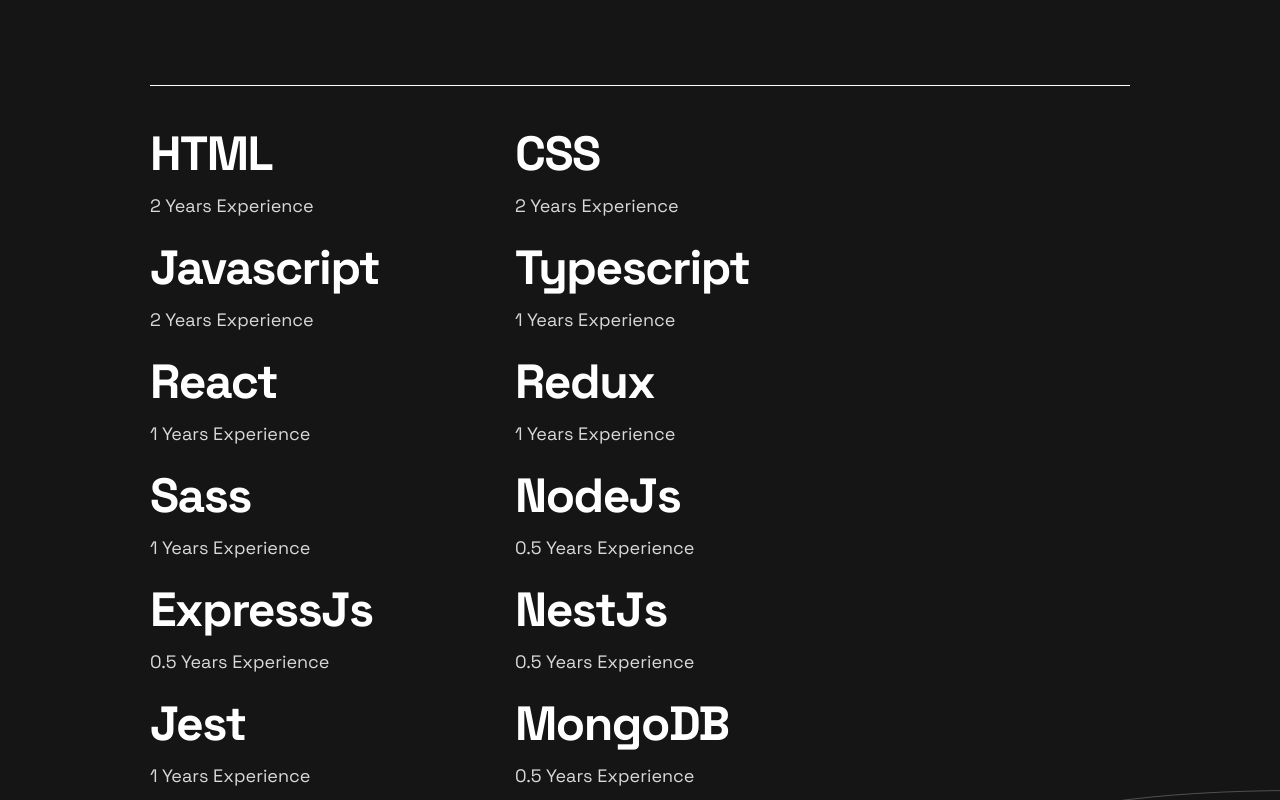
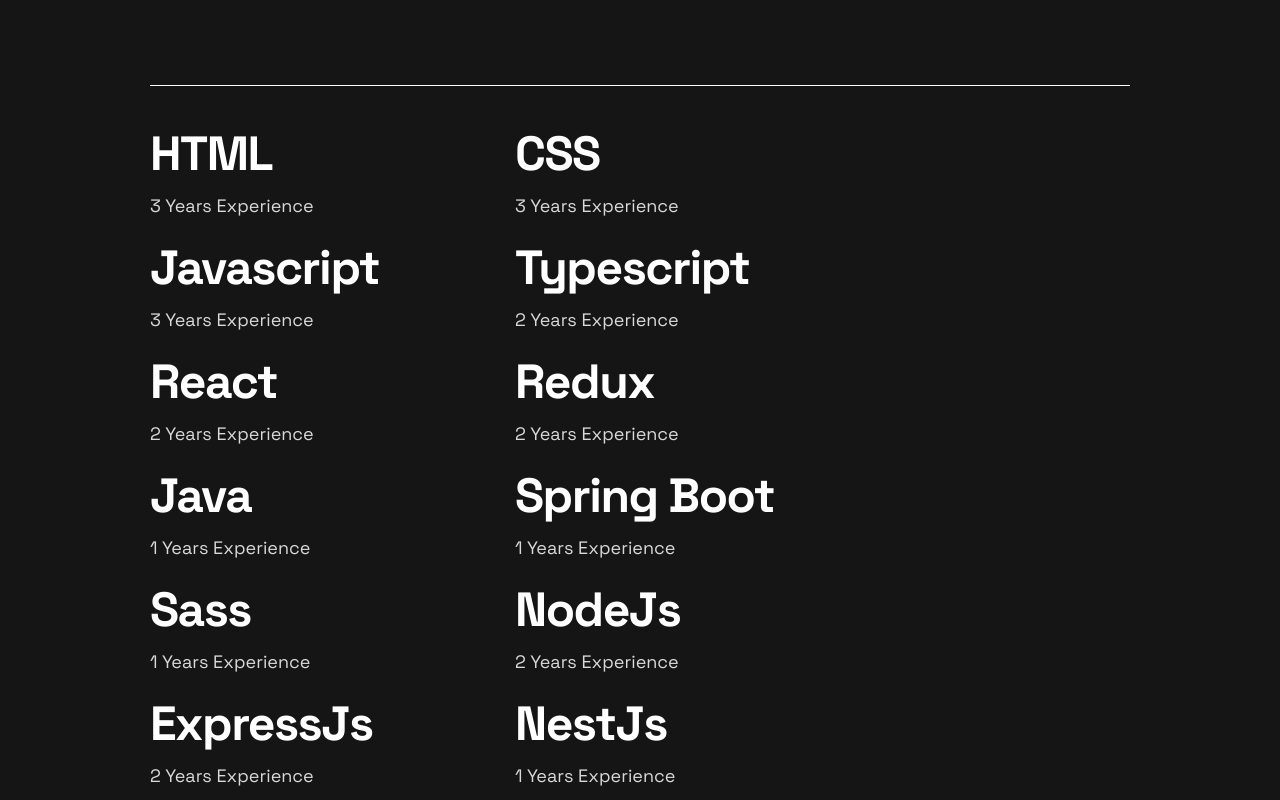
Before and after one commit to alx29/my-portofolio, a React (Vite) app: page / in a window 1280 px wide. Shown: the part 640-1440 px from the top of the page. Built offline with nearby package versions, Linux system fonts and the light colour scheme.

Commit message:
Update skills.ts

```diff
--- a/src/skills.ts
+++ b/src/skills.ts
@@ -3,26 +3,34 @@
 const skills: ISkill[] = [
     {
         name: 'HTML',
+        experience: 3,
+    },
+    {
+        name: 'CSS',
+        experience: 3,
+    },
+    {
+        name: 'Javascript',
+        experience: 3,
+    },
+    {
+        name: 'Typescript',
         experience: 2,
     },
     {
-        name: 'CSS',
+        name: 'React',
         experience: 2,
     },
     {
-        name: 'Javascript',
+        name: 'Redux',
         experience: 2,
     },
     {
-        name: 'Typescript',
+        name: 'Java',
         experience: 1,
     },
     {
-        name: 'React',
-        experience: 1,
-    },
-    {
-        name: 'Redux',
+        name: 'Spring Boot',
         experience: 1,
     },
     {
@@ -31,15 +39,15 @@
     },
     {
         name: 'NodeJs',
-        experience: 0.5,
+        experience: 2,
     },
     {
         name: 'ExpressJs',
-        experience: 0.5,
+        experience: 2,
     },
     {
         name: 'NestJs',
-        experience: 0.5,
+        experience: 1,
     },
     {
         name: 'Jest',
@@ -47,7 +55,7 @@
     },
     {
         name: 'MongoDB',
-        experience: 0.5,
+        experience: 1,
     },
 ];
 
```
